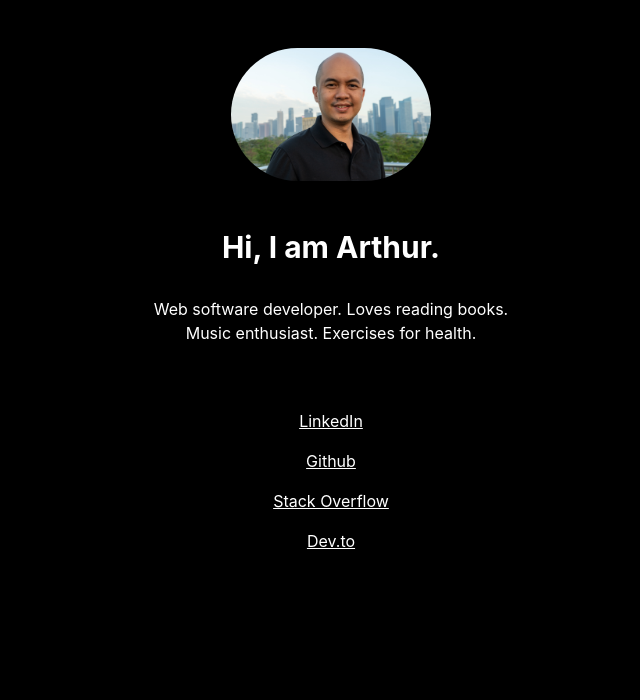
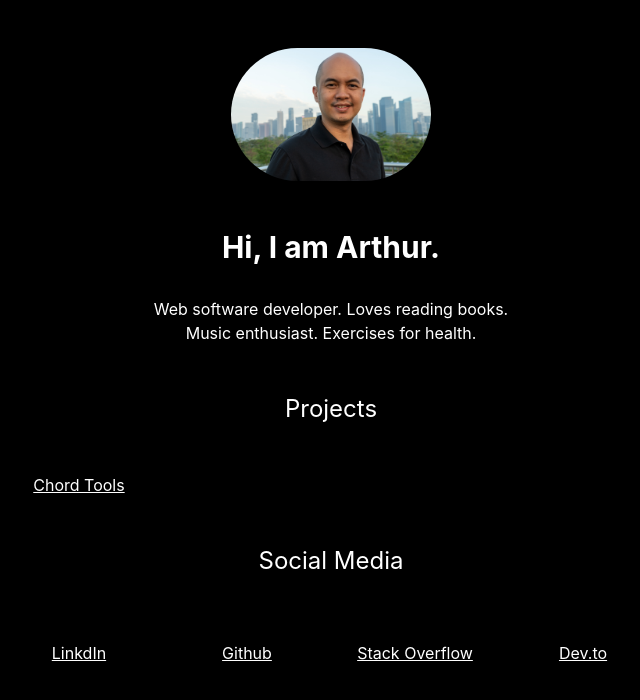
Before and after one commit to arvinsim/arthurvincentsimon, a React (Vite) app: page / in a window 1280 px wide. Shown: the top 700 px of the page, without its empty margins (309-949 px from the left). Built offline with nearby package versions, Linux system fonts and the light colour scheme; the HTML template or start-up script is replaced by a standard one.

Commit message:
Create projects section

```diff
--- a/src/App.tsx
+++ b/src/App.tsx
@@ -20,45 +20,45 @@ function App() {
             Music enthusiast. Exercises for health.
           </h2>
         </div>
-        <div className="text-center underline">
-          <div className={"my-4"}>
+        <div className="text-center text-2xl">Projects</div>
+        <div className="grid grid-cols-4 gap-4 underline text-center">
+          {projects.map(project => {
+            return <div>
               <a
-              href={
-                "https://www.linkedin.com/in/arthur-vincent-simon-b1307b40/"
-              }
+                href={project.link}
               >
-              LinkedIn
+                {project.name}
               </a>
             </div>
-          <div className={"my-4"}>
+          })}
+        </div>
+        <div className="text-center text-2xl">Social Media</div>
+        <div className="grid grid-cols-4 gap-4 underline text-center">
+          {socialMedia.map(socialMedia => {
+            return <div className={"my-4"}>
               <a
-                href={"https://github.com/arvinsim"}
+                href={socialMedia.link}
               >
-              Github
+                {socialMedia.name}
               </a>
             </div>
-          <div className={"my-4"}>
-            <a
-                href={
-                  "https://stackoverflow.com/users/469921/developarvin?tab=profile"
-                }
-            >
-              Stack Overflow
-            </a>
-          </div>
-          <div className={"my-4"}>
-            <a
-                href={
-                  "https://dev.to/developarvin"
-                }
-            >
-              Dev.to
-            </a>
-          </div>
+          })}
         </div>
       </div>
     </div>
   );
 }
 
+const projects = [
+  { name: "Chord Tools", link: "https://chord-tools.netlify.app" },
+]
+
+const socialMedia = [
+  { name: "LinkdIn", link: "https://www.linkedin.com/in/arthur-vincent-simon-b1307b40/" },
+  { name: "Github", link: "https://github.com/arvinsim" },
+  { name: "Stack Overflow", link: "https://stackoverflow.com/users/469921/developarvin?tab=profile" },
+  { name: "Dev.to", link: "https://dev.to/developarvin" }
+]
+
+
 export default App;
```
Also changed, not shown: 1 other file (tests, documents, lock files or other folders). Lines whose indentation alone changed are shown as unchanged.
